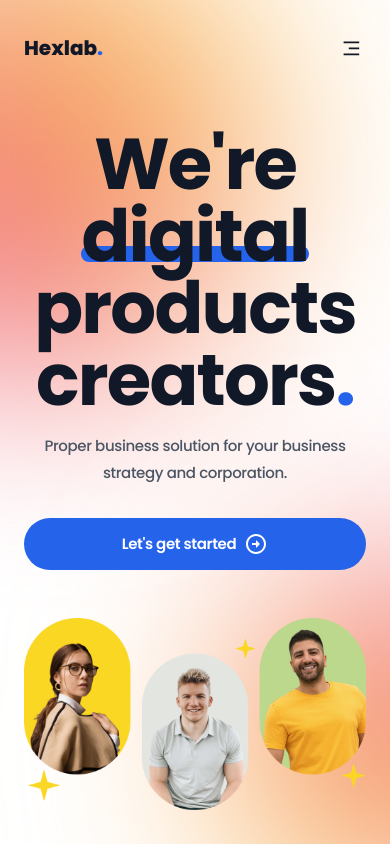
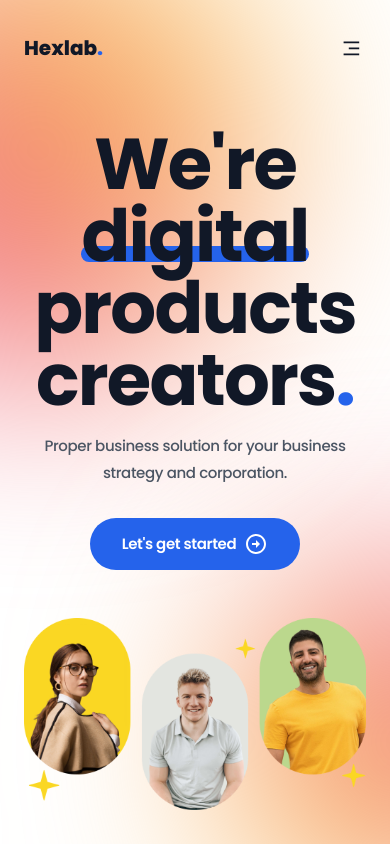
Before and after one commit to fajarfadillahh/hexlab-digital-marketing-react-tailwind, a React (Vite) app: page / in a window 390 px wide. Shown: the top 844 px of the page. Built offline with nearby package versions, Linux system fonts and the light colour scheme.

Commit message:
modified: fixed button

```diff
--- a/src/assets/styles/_reusables.css
+++ b/src/assets/styles/_reusables.css
@@ -15,7 +15,7 @@
 
   /* button class */
   .button {
-    @apply flex h-[52px] items-center justify-center gap-2 rounded-full py-4 px-8 text-[15px] font-semibold -tracking-wide transition xs:inline-flex;
+    @apply inline-flex h-[52px] items-center justify-center gap-2 rounded-full py-4 px-8 text-[15px] font-semibold -tracking-wide transition;
   }
   .button-fill {
     @apply bg-blue-600 text-white hover:bg-blue-800;
--- a/src/components/Header.jsx
+++ b/src/components/Header.jsx
@@ -58,7 +58,7 @@ const Header = () => {
           </ul>
 
           {/* header buttons */}
-          <Link to="/" className="header__button button button-fill">
+          <Link to="/" className="header__button button button-fill flex">
             Let's talk
           </Link>
         </div>
```
